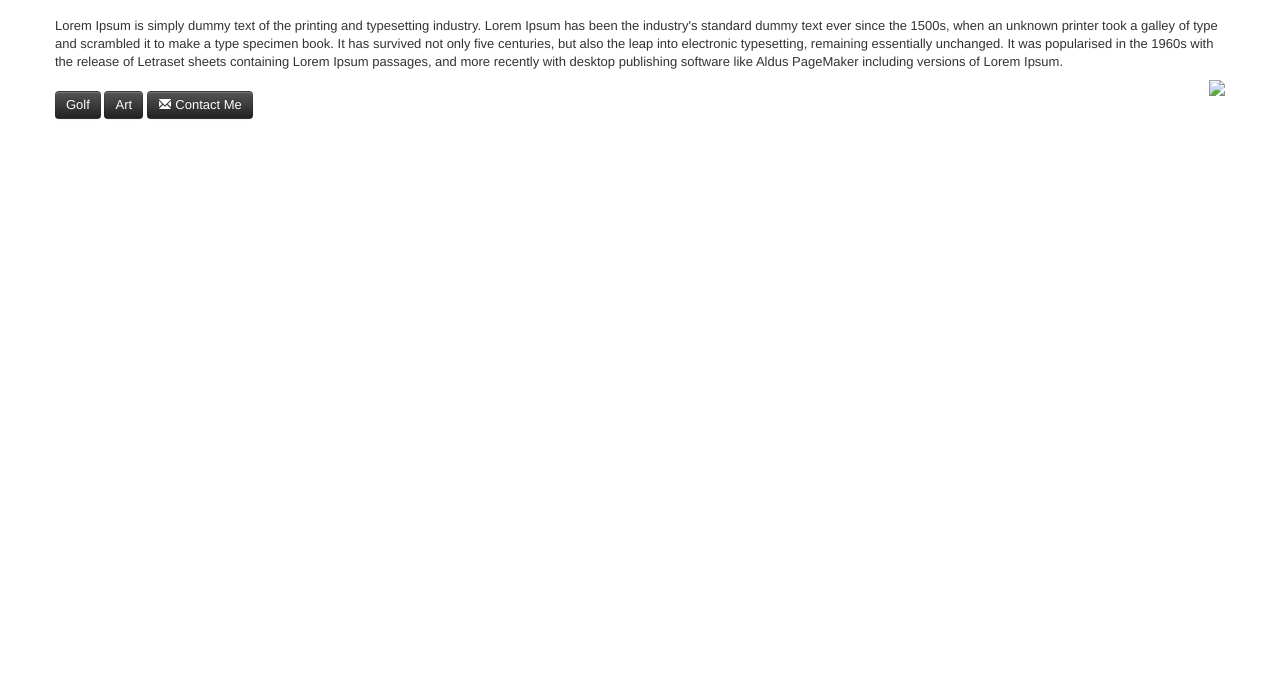
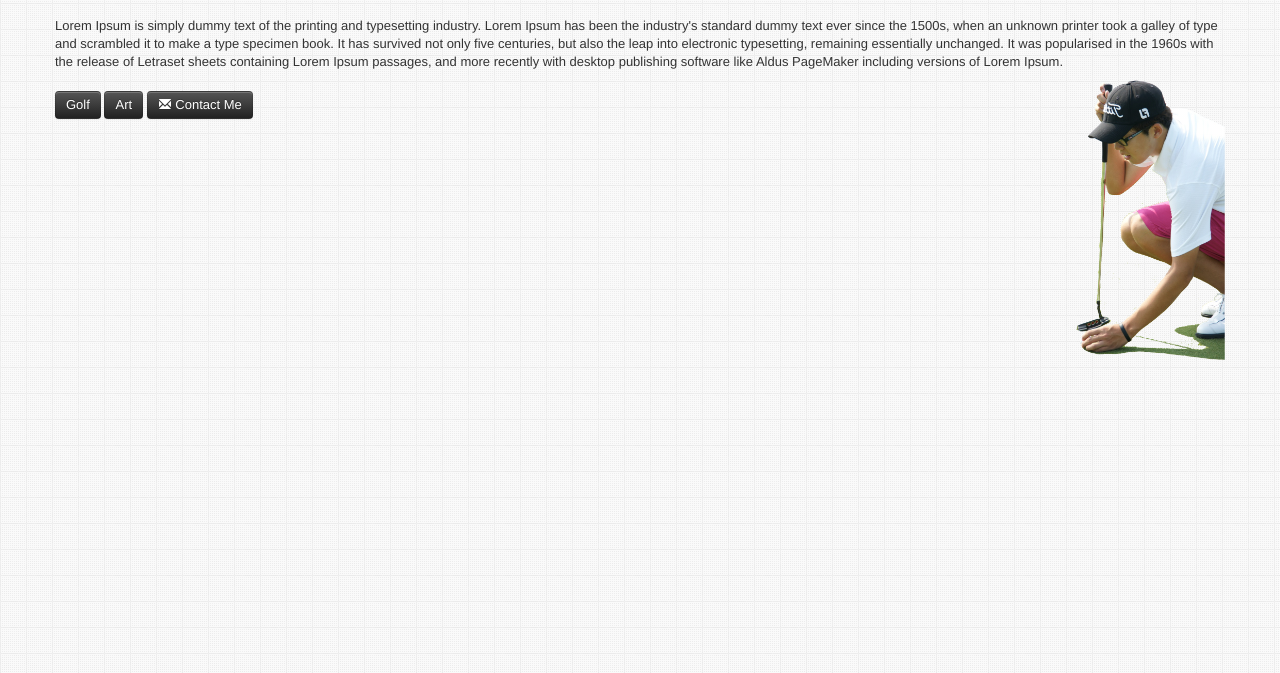
Before and after one commit to catherinettt/patricktangolf, a plain HTML site: page index.html in a window 1280 px wide. Shown: the part 127-800 px from the top of the page. Drawn offline with Linux system fonts and the light colour scheme.

Commit message:
css image config

```diff
--- a/css/style.css
+++ b/css/style.css
@@ -1,5 +1,5 @@
 body{
-	background-image: url('images/tiny_grid.png');
+	background-image: url('../images/tiny_grid.png');
 
 }
 
--- a/index.html
+++ b/index.html
@@ -39,7 +39,7 @@
 			<h1> Patrick Tan <small> Vancouver Based Junior Golfer </small></h1>
 			</div>
 		<p>Lorem Ipsum is simply dummy text of the printing and typesetting industry. Lorem Ipsum has been the industry's standard dummy text ever since the 1500s, when an unknown printer took a galley of type and scrambled it to make a type specimen book. It has survived not only five centuries, but also the leap into electronic typesetting, remaining essentially unchanged. It was popularised in the 1960s with the release of Letraset sheets containing Lorem Ipsum passages, and more recently with desktop publishing software like Aldus PageMaker including versions of Lorem Ipsum. </p>
-		<img class="pull-right main-bg" src="css/images/pat.png">
+		<img class="pull-right main-bg" src="images/pat.png">
 
 		<div id="main-links">
 		<a class="btn btn-inverse" href=""> Golf </a>
```
